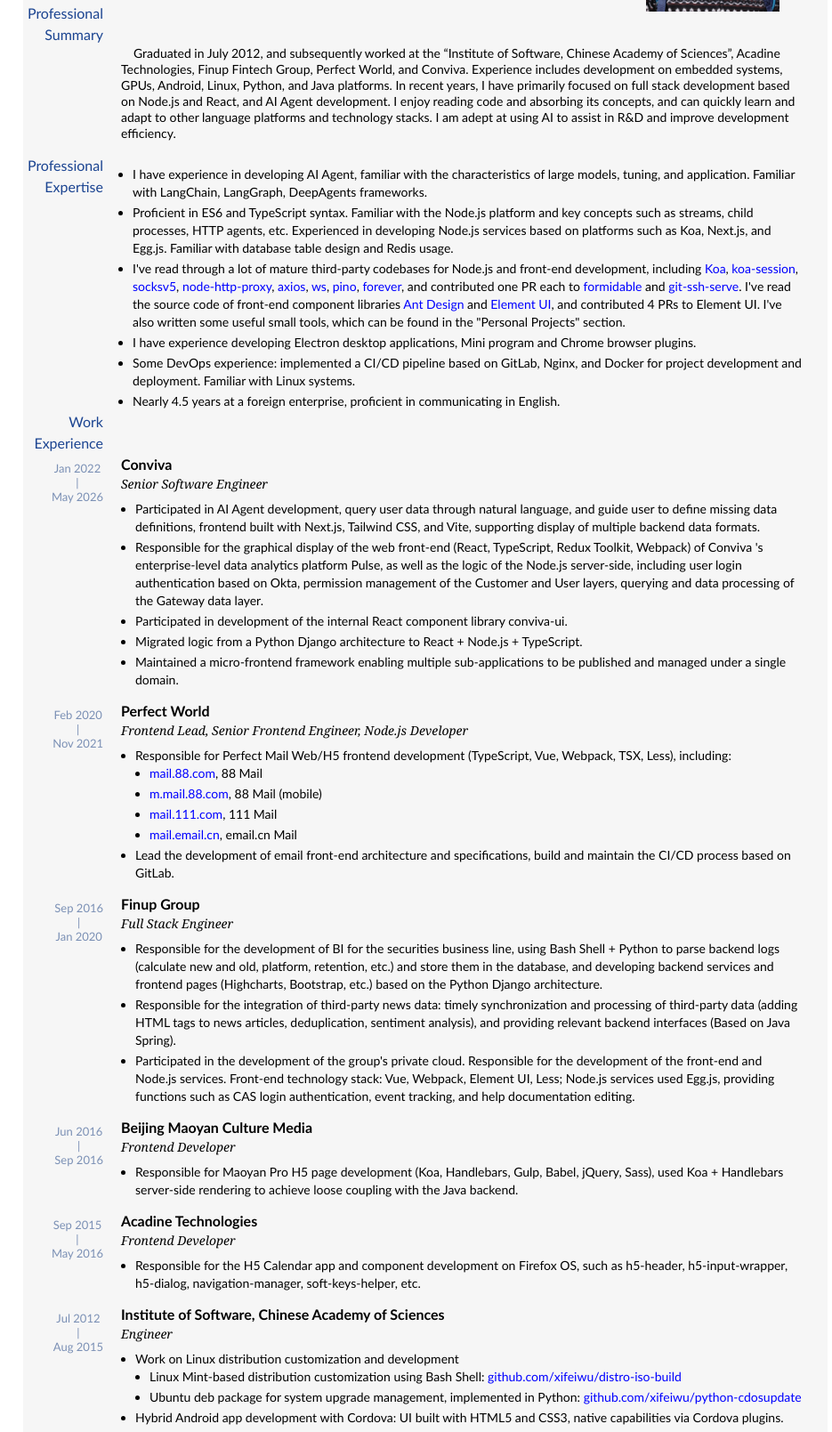
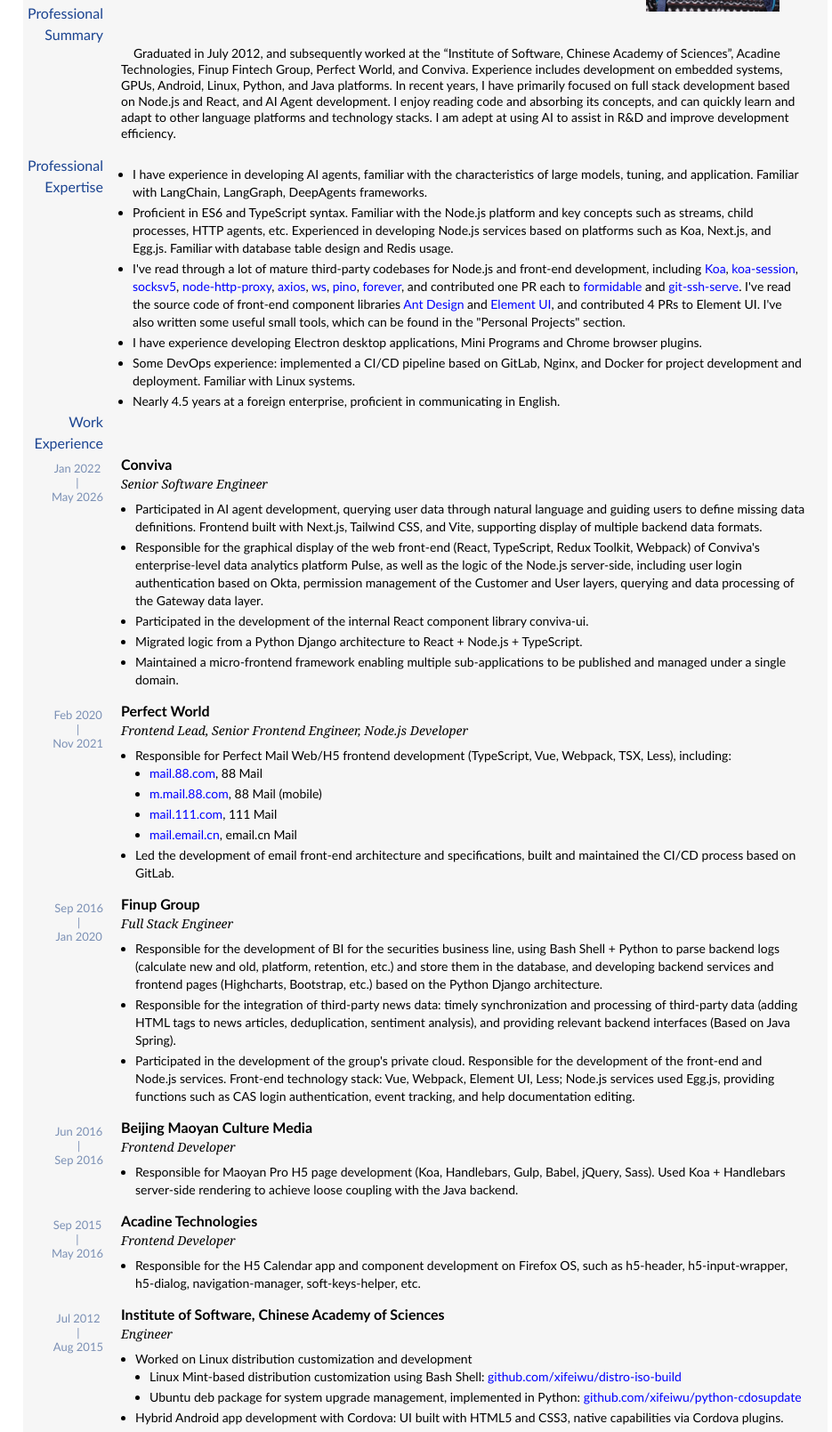
Before and after one commit to xifeiwu/xifeiwu.github.io, a plain HTML site: page index-en.html in a window 1280 px wide. Shown: the part 289-1898 px from the top of the page at 89% size, without its empty margins (162-1097 px from the left). Drawn offline with Linux system fonts and the light colour scheme.

Commit message:
fix typo issue

```diff
--- a/index-en.html
+++ b/index-en.html
@@ -110,7 +110,7 @@
           <div class="right" style="position: relative; top: 12px; left: -3px">
             <ul>
               <li>
-                I have experience in developing AI Agent, familiar with the characteristics of large models,
+                I have experience in developing AI agents, familiar with the characteristics of large models,
                 tuning, and application. Familiar with LangChain, LangGraph, DeepAgents frameworks.
               </li>
               <li>
@@ -166,7 +166,7 @@
                 section.
               </li>
               <li>
-                I have experience developing Electron desktop applications, Mini program and Chrome browser
+                I have experience developing Electron desktop applications, Mini Programs and Chrome browser
                 plugins.
               </li>
               <li>
@@ -200,19 +200,19 @@
             <div class="sub-title">Senior Software Engineer</div>
             <ul class="list">
               <li>
-                Participated in AI Agent development, query user data through natural language, and guide user
-                to define missing data definitions, frontend built with Next.js, Tailwind CSS, and Vite,
+                Participated in AI agent development, querying user data through natural language and guiding
+                users to define missing data definitions. Frontend built with Next.js, Tailwind CSS, and Vite,
                 supporting display of multiple backend data formats.
               </li>
               <li>
                 Responsible for the graphical display of the web front-end (React, TypeScript, Redux Toolkit,
-                Webpack) of Conviva 's enterprise-level data analytics platform Pulse, as well as the logic of
+                Webpack) of Conviva's enterprise-level data analytics platform Pulse, as well as the logic of
                 the Node.js server-side, including user login authentication based on Okta, permission
                 management of the Customer and User layers, querying and data processing of the Gateway data
                 layer.
               </li>
               <li>
-                Participated in development of the internal React component library
+                Participated in the development of the internal React component library
                 <strong>conviva-ui</strong>.
               </li>
               <li>Migrated logic from a Python Django architecture to React + Node.js + TypeScript.</li>
@@ -246,7 +246,7 @@
                 </ul>
               </li>
               <li>
-                Lead the development of email front-end architecture and specifications, build and maintain
+                Led the development of email front-end architecture and specifications, built and maintained
                 the CI/CD process based on GitLab.
               </li>
             </ul>
@@ -297,8 +297,8 @@
             <div class="sub-title">Frontend Developer</div>
             <ul class="list">
               <li>
-                Responsible for Maoyan Pro H5 page development (Koa, Handlebars, Gulp, Babel, jQuery, Sass),
-                used Koa + Handlebars server-side rendering to achieve loose coupling with the Java backend.
+                Responsible for Maoyan Pro H5 page development (Koa, Handlebars, Gulp, Babel, jQuery, Sass).
+                Used Koa + Handlebars server-side rendering to achieve loose coupling with the Java backend.
               </li>
             </ul>
           </div>
@@ -335,7 +335,7 @@
             <div class="sub-title">Engineer</div>
             <ul class="list">
               <li>
-                Work on Linux distribution customization and development
+                Worked on Linux distribution customization and development
                 <ul>
                   <li>
                     Linux Mint-based distribution customization using Bash Shell:
@@ -397,7 +397,7 @@
                 >, awarded Excellent Thesis by the School of Computer Science.
               </li>
               <li>
-                Developed several small Android apps in spare time:
+                Developed several small Android apps in my spare time:
                 <ul>
                   <li>
                     <a href="https://github.com/xifeiwu/android-solitaire" target="_blank"
@@ -437,7 +437,7 @@
             <div class="sub-title">Computer Science and Technology</div>
             <ul class="list">
               <li>
-                Participated in the National College Student Electronic Design Competition, used an 89C51 MCU
+                Participated in the National College Student Electronic Design Competition, using an 89C51 MCU
                 to control a car through a specified course, winning a
                 <a href="images/electronic-design.jpg" target="_blank">provincial second prize</a>.
               </li>
```
